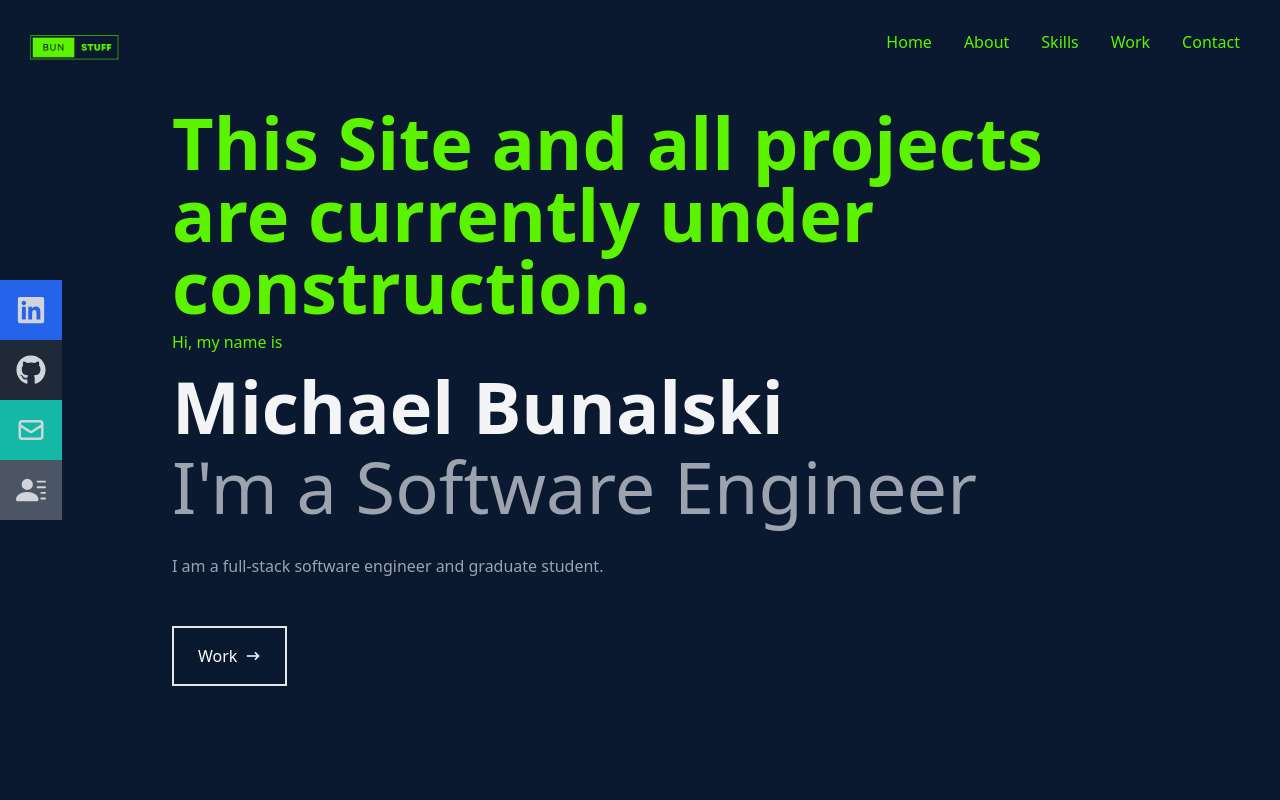
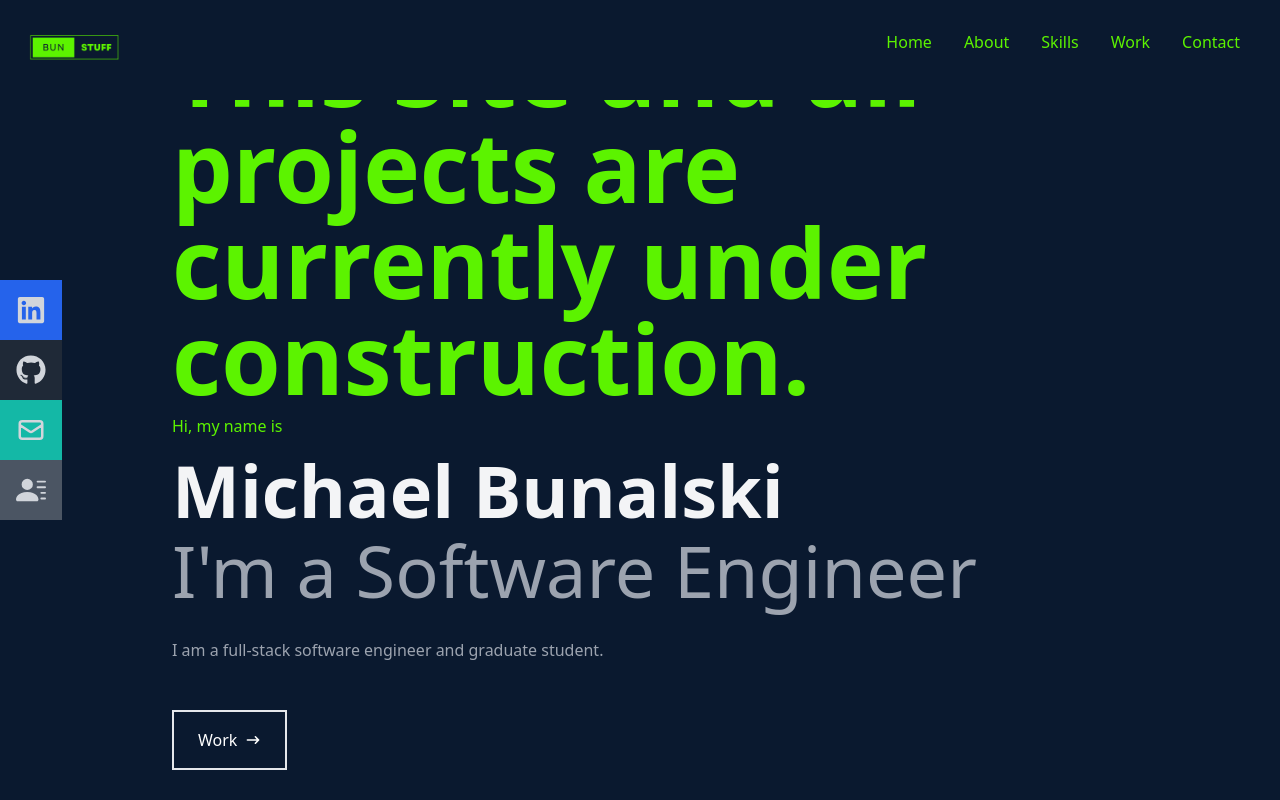
Before and after one commit to mbunalski/portfolio, a React (Create React App) app in the folder portfolio/: page / in a window 1280 px wide. Shown: the top 800 px of the page. Built offline with nearby package versions, Linux system fonts and the light colour scheme.

Commit message:
construction

```diff
--- a/portfolio/src/components/Home.jsx
+++ b/portfolio/src/components/Home.jsx
@@ -8,7 +8,7 @@ export const Home = () => {
 
         {/*Container*/}
         <div className='max-w-[1000px] mx-auto px-8 flex flex-col justify-center h-full'>
-          <h1 className='text-4xl sm:text-7xl font-bold text-[#5cf300]'>This Site and all projects are currently under construction.</h1>
+          <h1 className='text-4xl sm:text-8xl font-bold text-[#5cf300]'>This Site and all projects are currently under construction.</h1>
             <p className='text-[#5cf300]'>Hi, my name is</p>
             <h1 className='text-4xl sm:text-7xl font-bold text-gray-100'>Michael Bunalski</h1>
             <h2 className='text-4xl sm:text-7xl text-gray-400'>I'm a Software Engineer</h2>
```
